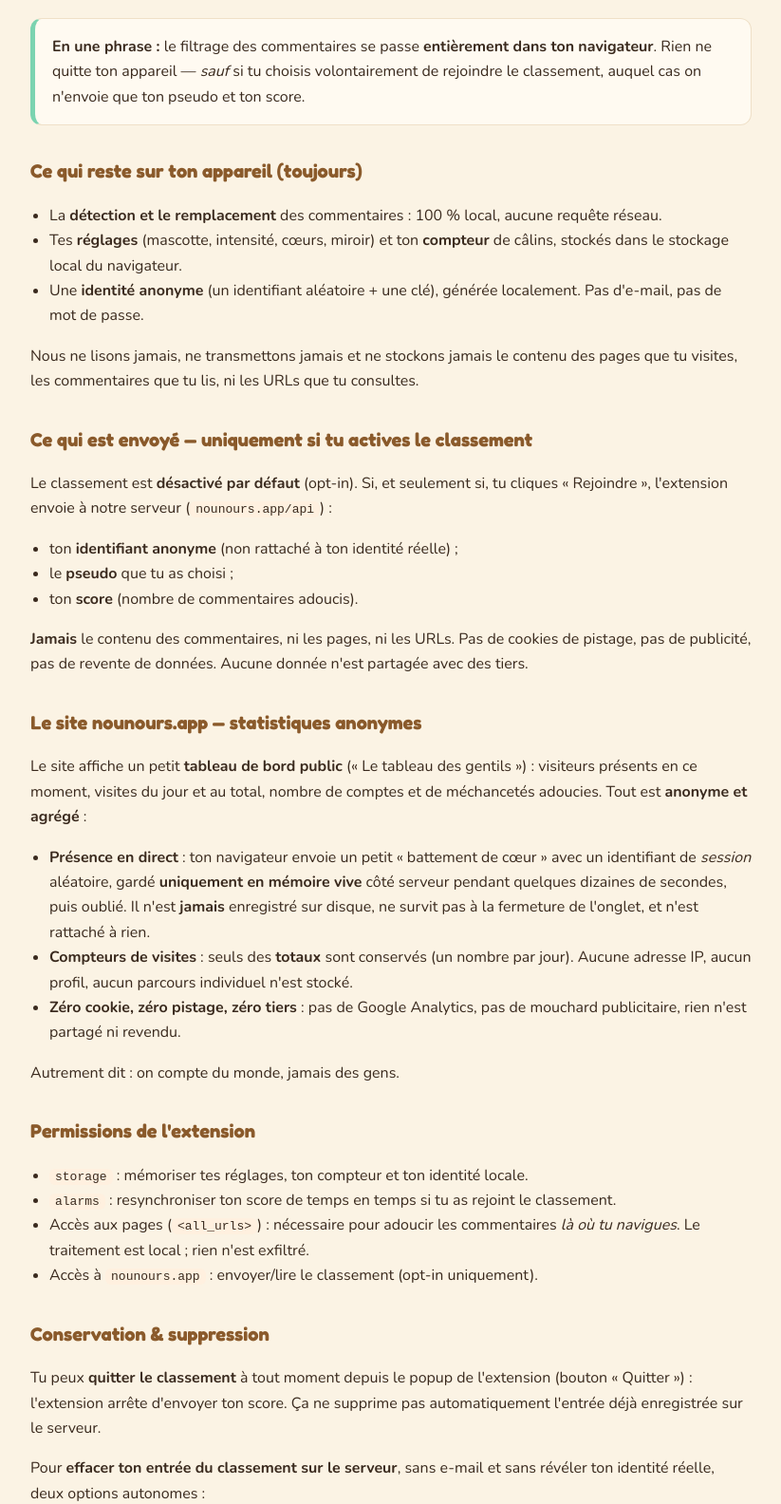
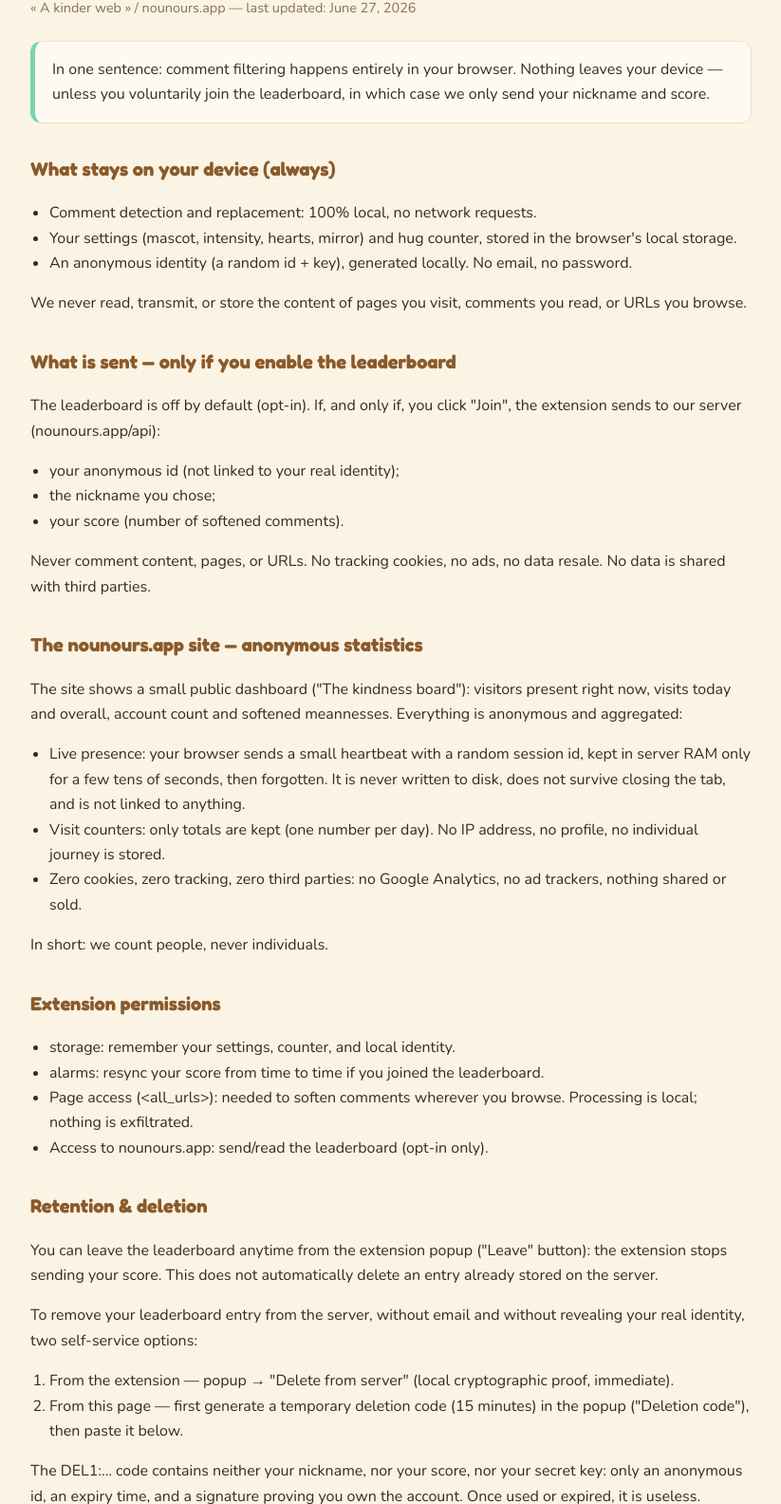
Before and after one commit to PassepartoutFR/nounours-app, a browser extension: page site/privacy.html in a window 1280 px wide. Shown: the part 145-1729 px from the top of the page at 95% size, without its empty margins (228-1051 px from the left). Drawn offline with nearby package versions, Linux system fonts and the light colour scheme.

Commit message:
feat(site): privacy FR/EN + tooling auto-publish Chrome Web Store

```diff
--- /dev/null
+++ b/site/privacy-i18n.js
@@ -0,0 +1,107 @@
+// Politique de confidentialité — FR + EN (nounours.app/privacy.html).
+window.PRIVACY_I18N = {
+  fr: {
+    title: "Politique de confidentialité — Un web de gentil 🧸",
+    h1: "Politique de confidentialité",
+    updated: "« Un web de gentil » / nounours.app — dernière mise à jour : 27 juin 2026",
+    tldr: "En une phrase : le filtrage des commentaires se passe entièrement dans ton navigateur. Rien ne quitte ton appareil — sauf si tu choisis volontairement de rejoindre le classement, auquel cas on n'envoie que ton pseudo et ton score.",
+    h2_local: "Ce qui reste sur ton appareil (toujours)",
+    li_local_1: "La détection et le remplacement des commentaires : 100 % local, aucune requête réseau.",
+    li_local_2: "Tes réglages (mascotte, intensité, cœurs, miroir) et ton compteur de câlins, stockés dans le stockage local du navigateur.",
+    li_local_3: "Une identité anonyme (un identifiant aléatoire + une clé), générée localement. Pas d'e-mail, pas de mot de passe.",
+    p_never: "Nous ne lisons jamais, ne transmettons jamais et ne stockons jamais le contenu des pages que tu visites, les commentaires que tu lis, ni les URLs que tu consultes.",
+    h2_ranking: "Ce qui est envoyé — uniquement si tu actives le classement",
+    p_ranking_intro: "Le classement est désactivé par défaut (opt-in). Si, et seulement si, tu cliques « Rejoindre », l'extension envoie à notre serveur (nounours.app/api) :",
+    li_rank_1: "ton identifiant anonyme (non rattaché à ton identité réelle) ;",
+    li_rank_2: "le pseudo que tu as choisi ;",
+    li_rank_3: "ton score (nombre de commentaires adoucis).",
+    p_ranking_never: "Jamais le contenu des commentaires, ni les pages, ni les URLs. Pas de cookies de pistage, pas de publicité, pas de revente de données. Aucune donnée n'est partagée avec des tiers.",
+    h2_site: "Le site nounours.app — statistiques anonymes",
+    p_site_intro: "Le site affiche un petit tableau de bord public (« Le tableau des gentils ») : visiteurs présents en ce moment, visites du jour et au total, nombre de comptes et de méchancetés adoucies. Tout est anonyme et agrégé :",
+    li_site_1: "Présence en direct : ton navigateur envoie un petit « battement de cœur » avec un identifiant de session aléatoire, gardé uniquement en mémoire vive côté serveur pendant quelques dizaines de secondes, puis oublié. Il n'est jamais enregistré sur disque, ne survit pas à la fermeture de l'onglet, et n'est rattaché à rien.",
+    li_site_2: "Compteurs de visites : seuls des totaux sont conservés (un nombre par jour). Aucune adresse IP, aucun profil, aucun parcours individuel n'est stocké.",
+    li_site_3: "Zéro cookie, zéro pistage, zéro tiers : pas de Google Analytics, pas de mouchard publicitaire, rien n'est partagé ni revendu.",
+    p_site_outro: "Autrement dit : on compte du monde, jamais des gens.",
+    h2_perms: "Permissions de l'extension",
+    li_perm_storage: "storage : mémoriser tes réglages, ton compteur et ton identité locale.",
+    li_perm_alarms: "alarms : resynchroniser ton score de temps en temps si tu as rejoint le classement.",
+    li_perm_urls: "Accès aux pages (<all_urls>) : nécessaire pour adoucir les commentaires là où tu navigues. Le traitement est local ; rien n'est exfiltré.",
+    li_perm_host: "Accès à nounours.app : envoyer/lire le classement (opt-in uniquement).",
+    h2_retention: "Conservation & suppression",
+    p_leave: "Tu peux quitter le classement à tout moment depuis le popup de l'extension (bouton « Quitter ») : l'extension arrête d'envoyer ton score. Ça ne supprime pas automatiquement l'entrée déjà enregistrée sur le serveur.",
+    p_delete_intro: "Pour effacer ton entrée du classement sur le serveur, sans e-mail et sans révéler ton identité réelle, deux options autonomes :",
+    li_del_1: "Depuis l'extension — popup → « Effacer du serveur » (preuve cryptographique locale, immédiate).",
+    li_del_2: "Depuis cette page — génère d'abord un code de suppression temporaire (15 minutes) dans le popup (« Code de suppression »), puis colle-le ci-dessous.",
+    p_del_code: "Le code DEL1:… ne contient ni ton pseudo, ni ton score, ni ta clé secrète : seulement un identifiant anonyme, une date d'expiration et une signature qui prouve que tu possèdes bien ce compte. Une fois utilisé ou expiré, il ne sert plus à rien.",
+    del_h3: "Supprimer mon entrée du classement",
+    del_label: "Code de suppression (DEL1:…)",
+    del_placeholder: "Colle ici le code généré dans l'extension (valable 15 min)",
+    del_confirm: "Je comprends que cette action est définitive : mon pseudo et mon score seront retirés du classement public.",
+    del_submit: "Supprimer définitivement",
+    del_confirm_err: "Coche la case de confirmation.",
+    del_progress: "Suppression en cours…",
+    del_ok_removed: "C'est fait : ton entrée du classement a été supprimée. Le code ne sert plus à rien.",
+    del_ok_none: "Aucune entrée trouvée pour ce code (déjà supprimée ?).",
+    del_invalid: "Code invalide",
+    h2_children: "Enfants",
+    p_children: "L'extension ne collecte aucune donnée permettant d'identifier qui que ce soit, et n'est pas dirigée spécifiquement vers les enfants.",
+    h2_changes: "Modifications",
+    p_changes: "Si cette politique change, la date ci-dessus sera mise à jour. Le code est ouvert : tu peux tout vérifier sur le dépôt public.",
+    back: "← Retour à nounours.app",
+    lang_label: "Langue",
+    lang_fr: "Français",
+    lang_en: "English",
+  },
+  en: {
+    title: "Privacy Policy — A kinder web 🧸",
+    h1: "Privacy Policy",
+    updated: "« A kinder web » / nounours.app — last updated: June 27, 2026",
+    tldr: "In one sentence: comment filtering happens entirely in your browser. Nothing leaves your device — unless you voluntarily join the leaderboard, in which case we only send your nickname and score.",
+    h2_local: "What stays on your device (always)",
+    li_local_1: "Comment detection and replacement: 100% local, no network requests.",
+    li_local_2: "Your settings (mascot, intensity, hearts, mirror) and hug counter, stored in the browser's local storage.",
+    li_local_3: "An anonymous identity (a random id + key), generated locally. No email, no password.",
+    p_never: "We never read, transmit, or store the content of pages you visit, comments you read, or URLs you browse.",
+    h2_ranking: "What is sent — only if you enable the leaderboard",
+    p_ranking_intro: "The leaderboard is off by default (opt-in). If, and only if, you click \"Join\", the extension sends to our server (nounours.app/api):",
+    li_rank_1: "your anonymous id (not linked to your real identity);",
+    li_rank_2: "the nickname you chose;",
+    li_rank_3: "your score (number of softened comments).",
+    p_ranking_never: "Never comment content, pages, or URLs. No tracking cookies, no ads, no data resale. No data is shared with third parties.",
+    h2_site: "The nounours.app site — anonymous statistics",
+    p_site_intro: "The site shows a small public dashboard (\"The kindness board\"): visitors present right now, visits today and overall, account count and softened meannesses. Everything is anonymous and aggregated:",
+    li_site_1: "Live presence: your browser sends a small heartbeat with a random session id, kept in server RAM only for a few tens of seconds, then forgotten. It is never written to disk, does not survive closing the tab, and is not linked to anything.",
+    li_site_2: "Visit counters: only totals are kept (one number per day). No IP address, no profile, no individual journey is stored.",
+    li_site_3: "Zero cookies, zero tracking, zero third parties: no Google Analytics, no ad trackers, nothing shared or sold.",
+    p_site_outro: "In short: we count people, never individuals.",
+    h2_perms: "Extension permissions",
+    li_perm_storage: "storage: remember your settings, counter, and local identity.",
+    li_perm_alarms: "alarms: resync your score from time to time if you joined the leaderboard.",
+    li_perm_urls: "Page access (<all_urls>): needed to soften comments wherever you browse. Processing is local; nothing is exfiltrated.",
+    li_perm_host: "Access to nounours.app: send/read the leaderboard (opt-in only).",
+    h2_retention: "Retention & deletion",
+    p_leave: "You can leave the leaderboard anytime from the extension popup (\"Leave\" button): the extension stops sending your score. This does not automatically delete an entry already stored on the server.",
+    p_delete_intro: "To remove your leaderboard entry from the server, without email and without revealing your real identity, two self-service options:",
+    li_del_1: "From the extension — popup → \"Delete from server\" (local cryptographic proof, immediate).",
+    li_del_2: "From this page — first generate a temporary deletion code (15 minutes) in the popup (\"Deletion code\"), then paste it below.",
+    p_del_code: "The DEL1:… code contains neither your nickname, nor your score, nor your secret key: only an anonymous id, an expiry time, and a signature proving you own the account. Once used or expired, it is useless.",
+    del_h3: "Delete my leaderboard entry",
+    del_label: "Deletion code (DEL1:…)",
+    del_placeholder: "Paste the code generated in the extension (valid 15 min)",
+    del_confirm: "I understand this action is permanent: my nickname and score will be removed from the public leaderboard.",
+    del_submit: "Delete permanently",
+    del_confirm_err: "Please check the confirmation box.",
+    del_progress: "Deleting…",
+    del_ok_removed: "Done: your leaderboard entry was removed. The code is no longer valid.",
+    del_ok_none: "No entry found for this code (already deleted?).",
+    del_invalid: "Invalid code",
+    h2_children: "Children",
+    p_children: "The extension does not collect data that identifies anyone, and is not specifically directed at children.",
+    h2_changes: "Changes",
+    p_changes: "If this policy changes, the date above will be updated. The code is open source: you can verify everything in the public repository.",
+    back: "← Back to nounours.app",
+    lang_label: "Language",
+    lang_fr: "Français",
+    lang_en: "English",
+  },
+};
--- a/site/privacy.html
+++ b/site/privacy.html
@@ -5,6 +5,8 @@
   <meta name="viewport" content="width=device-width, initial-scale=1" />
   <title>Politique de confidentialité — Un web de gentil 🧸</title>
   <meta name="robots" content="index,follow" />
+  <link rel="alternate" hreflang="fr" href="https://nounours.app/privacy.html?lang=fr" />
+  <link rel="alternate" hreflang="en" href="https://nounours.app/privacy.html?lang=en" />
   <link href="https://fonts.googleapis.com/css2?family=Fredoka:wght@600;700&family=Nunito:wght@400;700&display=swap" rel="stylesheet" />
   <style>
     body { font-family: "Nunito", system-ui, sans-serif; background: #FBF3E4; color: #3A2A1E; line-height: 1.65; margin: 0; }
@@ -13,6 +15,9 @@
     h1 { font-size: 2rem; margin-bottom: 4px; }
     h2 { font-size: 1.25rem; margin-top: 32px; color: #8a5a2b; }
     .updated { color: #8a6f57; font-size: .9rem; }
+    .langbar { text-align: right; font-size: .9rem; margin-bottom: 8px; color: #8a6f57; }
+    .langbar a { color: #c98a4b; text-decoration: none; }
+    .langbar a.on { font-weight: 700; text-decoration: underline; }
     .tldr { background: #fffaf1; border: 1px solid #efe0c8; border-left: 5px solid #7BD3B0; border-radius: 12px; padding: 16px 18px; margin: 22px 0; }
     a { color: #c98a4b; }
     code { background: #fff0df; padding: 1px 6px; border-radius: 6px; }
@@ -31,111 +36,101 @@
 </head>
 <body>
   <div class="wrap">
-    <h1>🧸 Politique de confidentialité</h1>
-    <div class="updated">« Un web de gentil » / nounours.app — dernière mise à jour : 26 juin 2026</div>
+    <div class="langbar">
+      <span data-i18n="lang_label">Langue</span> :
+      <a href="?lang=fr" id="langFr" data-i18n="lang_fr">Français</a> ·
+      <a href="?lang=en" id="langEn" data-i18n="lang_en">English</a>
+    </div>
+    <h1>🧸 <span data-i18n="h1">Politique de confidentialité</span></h1>
+    <div class="updated" data-i18n="updated"></div>
 
-    <div class="tldr">
-      <strong>En une phrase :</strong> le filtrage des commentaires se passe
-      <strong>entièrement dans ton navigateur</strong>. Rien ne quitte ton
-      appareil — <em>sauf</em> si tu choisis volontairement de rejoindre le
-      classement, auquel cas on n'envoie que ton pseudo et ton score.
-    </div>
+    <div class="tldr" data-i18n="tldr"></div>
 
-    <h2>Ce qui reste sur ton appareil (toujours)</h2>
+    <h2 data-i18n="h2_local"></h2>
     <ul>
-      <li>La <strong>détection et le remplacement</strong> des commentaires : 100 % local, aucune requête réseau.</li>
-      <li>Tes <strong>réglages</strong> (mascotte, intensité, cœurs, miroir) et ton <strong>compteur</strong> de câlins, stockés dans le stockage local du navigateur.</li>
-      <li>Une <strong>identité anonyme</strong> (un identifiant aléatoire + une clé), générée localement. Pas d'e-mail, pas de mot de passe.</li>
+      <li data-i18n="li_local_1"></li>
+      <li data-i18n="li_local_2"></li>
+      <li data-i18n="li_local_3"></li>
     </ul>
-    <p>Nous ne lisons jamais, ne transmettons jamais et ne stockons jamais le
-       contenu des pages que tu visites, les commentaires que tu lis, ni les
-       URLs que tu consultes.</p>
+    <p data-i18n="p_never"></p>
 
-    <h2>Ce qui est envoyé — uniquement si tu actives le classement</h2>
-    <p>Le classement est <strong>désactivé par défaut</strong> (opt-in). Si, et
-       seulement si, tu cliques « Rejoindre », l'extension envoie à notre serveur
-       (<code>nounours.app/api</code>) :</p>
+    <h2 data-i18n="h2_ranking"></h2>
+    <p data-i18n="p_ranking_intro"></p>
     <ul>
-      <li>ton <strong>identifiant anonyme</strong> (non rattaché à ton identité réelle) ;</li>
-      <li>le <strong>pseudo</strong> que tu as choisi ;</li>
-      <li>ton <strong>score</strong> (nombre de commentaires adoucis).</li>
+      <li data-i18n="li_rank_1"></li>
+      <li data-i18n="li_rank_2"></li>
+      <li data-i18n="li_rank_3"></li>
     </ul>
-    <p><strong>Jamais</strong> le contenu des commentaires, ni les pages, ni les
-       URLs. Pas de cookies de pistage, pas de publicité, pas de revente de
-       données. Aucune donnée n'est partagée avec des tiers.</p>
+    <p data-i18n="p_ranking_never"></p>
 
-    <h2>Le site nounours.app — statistiques anonymes</h2>
-    <p>Le site affiche un petit <strong>tableau de bord public</strong> (« Le tableau
-       des gentils ») : visiteurs présents en ce moment, visites du jour et au total,
-       nombre de comptes et de méchancetés adoucies. Tout est <strong>anonyme et
-       agrégé</strong> :</p>
+    <h2 data-i18n="h2_site"></h2>
+    <p data-i18n="p_site_intro"></p>
     <ul>
-      <li><strong>Présence en direct</strong> : ton navigateur envoie un petit
-          « battement de cœur » avec un identifiant de <em>session</em> aléatoire,
-          gardé <strong>uniquement en mémoire vive</strong> côté serveur pendant
-          quelques dizaines de secondes, puis oublié. Il n'est <strong>jamais</strong>
-          enregistré sur disque, ne survit pas à la fermeture de l'onglet, et n'est
-          rattaché à rien.</li>
-      <li><strong>Compteurs de visites</strong> : seuls des <strong>totaux</strong>
-          sont conservés (un nombre par jour). Aucune adresse IP, aucun profil,
-          aucun parcours individuel n'est stocké.</li>
-      <li><strong>Zéro cookie, zéro pistage, zéro tiers</strong> : pas de Google
-          Analytics, pas de mouchard publicitaire, rien n'est partagé ni revendu.</li>
+      <li data-i18n="li_site_1"></li>
+      <li data-i18n="li_site_2"></li>
+      <li data-i18n="li_site_3"></li>
     </ul>
-    <p>Autrement dit : on compte du monde, jamais des gens.</p>
+    <p data-i18n="p_site_outro"></p>
 
-    <h2>Permissions de l'extension</h2>
+    <h2 data-i18n="h2_perms"></h2>
     <ul>
-      <li><code>storage</code> : mémoriser tes réglages, ton compteur et ton identité locale.</li>
-      <li><code>alarms</code> : resynchroniser ton score de temps en temps si tu as rejoint le classement.</li>
-      <li>Accès aux pages (<code>&lt;all_urls&gt;</code>) : nécessaire pour adoucir les commentaires <em>là où tu navigues</em>. Le traitement est local ; rien n'est exfiltré.</li>
-      <li>Accès à <code>nounours.app</code> : envoyer/lire le classement (opt-in uniquement).</li>
+      <li data-i18n="li_perm_storage"></li>
+      <li data-i18n="li_perm_alarms"></li>
+      <li data-i18n="li_perm_urls"></li>
+      <li data-i18n="li_perm_host"></li>
     </ul>
 
-    <h2>Conservation & suppression</h2>
-    <p>Tu peux <strong>quitter le classement</strong> à tout moment depuis le popup
-       de l'extension (bouton « Quitter ») : l'extension arrête d'envoyer ton score.
-       Ça ne supprime pas automatiquement l'entrée déjà enregistrée sur le serveur.</p>
-    <p>Pour <strong>effacer ton entrée du classement sur le serveur</strong>, sans
-       e-mail et sans révéler ton identité réelle, deux options autonomes :</p>
+    <h2 data-i18n="h2_retention"></h2>
+    <p data-i18n="p_leave"></p>
+    <p data-i18n="p_delete_intro"></p>
     <ol>
-      <li><strong>Depuis l'extension</strong> — popup → « Effacer du serveur »
-          (preuve cryptographique locale, immédiate).</li>
-      <li><strong>Depuis cette page</strong> — génère d'abord un
-          <em>code de suppression temporaire</em> (15 minutes) dans le popup
-          (« Code de suppression »), puis colle-le ci-dessous.</li>
+      <li data-i18n="li_del_1"></li>
+      <li data-i18n="li_del_2"></li>
     </ol>
-    <p>Le code <code>DEL1:…</code> ne contient <strong>ni ton pseudo, ni ton score,
-       ni ta clé secrète</strong> : seulement un identifiant anonyme, une date
-       d'expiration et une signature qui prouve que tu possèdes bien ce compte.
-       Une fois utilisé ou expiré, il ne sert plus à rien.</p>
+    <p data-i18n="p_del_code"></p>
 
     <div class="del-box">
-      <h3 style="margin:0 0 10px;font-family:Fredoka,sans-serif;font-size:1.1rem;color:#8a5a2b;">
-        Supprimer mon entrée du classement
-      </h3>
+      <h3 style="margin:0 0 10px;font-family:Fredoka,sans-serif;font-size:1.1rem;color:#8a5a2b;" data-i18n="del_h3"></h3>
       <form id="delForm">
-        <label for="delCode">Code de suppression (DEL1:…)</label>
-        <textarea id="delCode" name="code" placeholder="Colle ici le code généré dans l'extension (valable 15 min)" required></textarea>
+        <label for="delCode" data-i18n="del_label"></label>
+        <textarea id="delCode" name="code" data-i18n-ph="del_placeholder" required></textarea>
         <label>
           <input type="checkbox" id="delConfirm" required />
-          <span>Je comprends que cette action est définitive : mon pseudo et mon score seront retirés du classement public.</span>
+          <span data-i18n="del_confirm"></span>
         </label>
-        <button type="submit" id="delSubmit">Supprimer définitivement</button>
+        <button type="submit" id="delSubmit" data-i18n="del_submit"></button>
         <div id="delStatus" role="status" aria-live="polite"></div>
       </form>
     </div>
 
-    <h2>Enfants</h2>
-    <p>L'extension ne collecte aucune donnée permettant d'identifier qui que ce
-       soit, et n'est pas dirigée spécifiquement vers les enfants.</p>
+    <h2 data-i18n="h2_children"></h2>
+    <p data-i18n="p_children"></p>
 
-    <h2>Modifications</h2>
-    <p>Si cette politique change, la date ci-dessus sera mise à jour. Le code est
-       ouvert : tu peux tout vérifier sur le dépôt public.</p>
+    <h2 data-i18n="h2_changes"></h2>
+    <p data-i18n="p_changes"></p>
 
-    <a class="back" href="/">← Retour à nounours.app</a>
+    <a class="back" href="/" data-i18n="back"></a>
   </div>
+  <script src="privacy-i18n.js"></script>
+  <script>
+    (function () {
+      const q = new URLSearchParams(location.search).get("lang");
+      const nav = (navigator.language || "fr").slice(0, 2).toLowerCase();
+      const LANG = q === "en" || q === "fr" ? q : (nav === "en" ? "en" : "fr");
+      const D = window.PRIVACY_I18N;
+      function t(k) { return (D[LANG] && D[LANG][k]) || D.fr[k] || k; }
+      function apply() {
+        document.documentElement.lang = LANG;
+        document.title = t("title");
+        document.querySelectorAll("[data-i18n]").forEach((el) => { el.textContent = t(el.dataset.i18n); });
+        document.querySelectorAll("[data-i18n-ph]").forEach((el) => { el.placeholder = t(el.dataset.i18nPh); });
+        document.getElementById("langFr").classList.toggle("on", LANG === "fr");
+        document.getElementById("langEn").classList.toggle("on", LANG === "en");
+        window.PRIVACY_LANG = LANG;
+      }
+      apply();
+    })();
+  </script>
   <script src="delete-account.js"></script>
 </body>
 </html>
```
Also changed, not shown: README.en.md (+1 -1 lines), deploy/EDGE-LISTING.md (+1 -1 lines), docs/DOCUMENTATION.md (+1 -1 lines), docs/RELEASE.en.md (+9 -0 lines), docs/RELEASE.fr.md (+9 -2 lines), docs/ROADMAP.md (+4 -1 lines), scripts/setup-chrome-publish.cjs (added, +48 -0 lines), site/delete-account.js (+18 -8 lines), site/privacy.en.html (added, +12 -0 lines), .github/workflows/release.yml.
